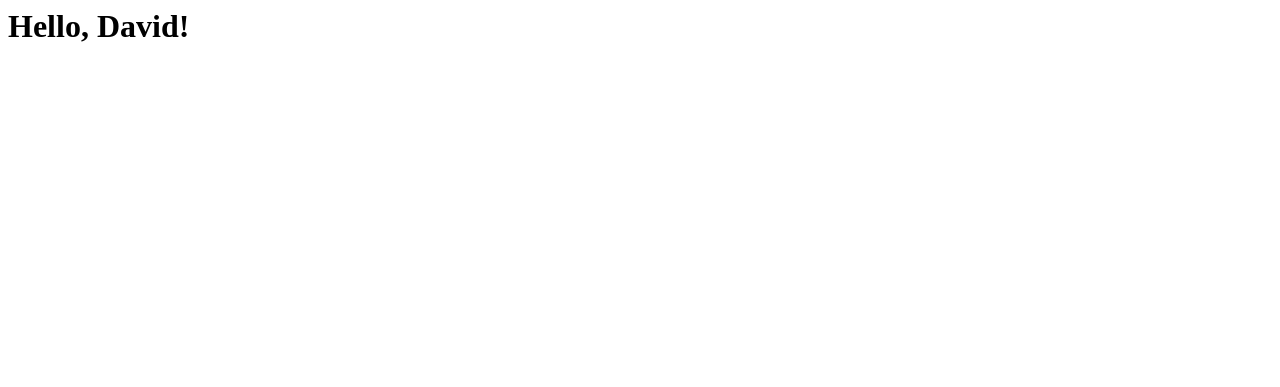
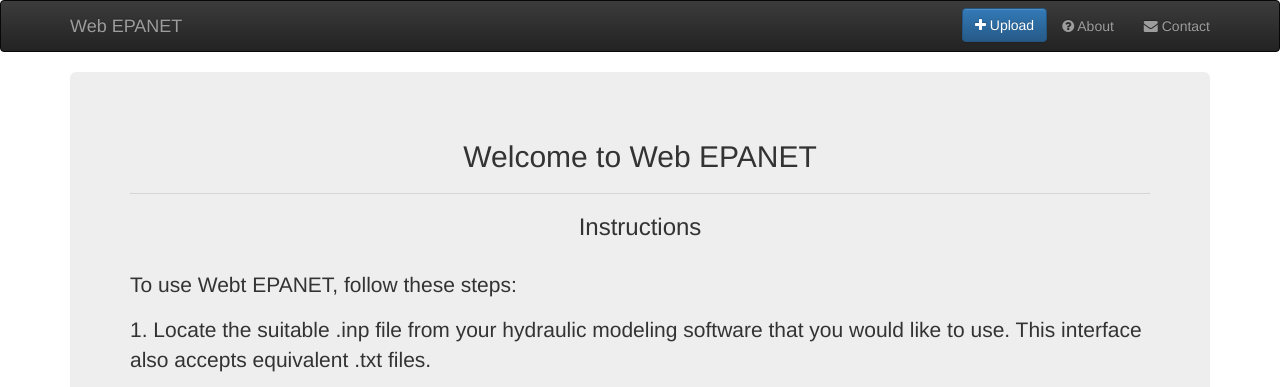
Before and after one commit to AppliedTechLab/web-epanet, a Flask app: page / in a window 1280 px wide. Before the commit the part shown is almost empty. Shown: the top 387 px of the page. Before the commit the page ends 42 px from the top, so only its background shows below. Run offline with Flask 2, Linux system fonts and the light colour scheme; some libraries are stand-ins or nearby versions.

Commit message:
update landing page

```diff
--- a/app/templates/base.html
+++ b/app/templates/base.html
@@ -1,8 +1,116 @@
-<html>
-    <head>
-        <title>{{ title }} - Web-Epanet</title>
-    </head>
-    <body>
-        <h1>Hello, {{ user.username }}!</h1>
-    </body>
+<!DOCTYPE html>
+<html lang="en">
+  <head>
+    <meta charset="utf-8">
+    <meta http-equiv="X-UA-Compatible" content="IE=edge">
+    <meta name="viewport" content="width=device-width, initial-scale=1">
+    <meta name="description" content="WEB-EPANET">
+    <meta name="author" content="WEB-EPANET">
+
+    <title>{% block title %} Web EPANET {% endblock %}</title>
+
+    <link rel="stylesheet" href="https://maxcdn.bootstrapcdn.com/bootstrap/3.2.0/css/bootstrap.min.css">
+    <link rel="stylesheet" href="https://maxcdn.bootstrapcdn.com/bootstrap/3.2.0/css/bootstrap-theme.min.css">
+
+    <link href="/static/css/font-awesome.min.css" rel="stylesheet" type="text/css">
+
+    <!-- HTML5 shim and Respond.js IE8 support of HTML5 elements and media queries -->
+    <!--[if lt IE 9]>
+      <script src="https://oss.maxcdn.com/html5shiv/3.7.2/html5shiv.min.js"></script>
+      <script src="https://oss.maxcdn.com/respond/1.4.2/respond.min.js"></script>
+    <![endif]-->
+    <link rel="stylesheet" href="static/css/custom.css">
+    {% block head %}{% endblock %}
+  </head>
+
+<body role="document">
+
+    <div class="navbar navbar-inverse" role="navigation">
+      <div class="container">
+        <ul class="nav navbar-nav navbar-right">
+          <li>
+              <div style="padding-top: 7px;">
+                <button type="button" class="btn btn-primary" data-toggle="modal" data-target="#myModal1">
+                    <i class="fa fa-plus" aria-hidden="true"></i> Upload
+                </button>
+
+              </div>
+
+          </li>
+            <li class="{% block about_active %}{% endblock %}"><a href="/about"><i class="fa fa-question-circle" aria-hidden="true"></i> About</a></li>
+            <li class="{% block contact_active %}{% endblock %}"><a href="/contact"><i class="fa fa-envelope" aria-hidden="true"></i> Contact</a></li>
+        </ul>
+
+        <!-- Header -->
+        <div class="navbar-header">
+          <button type="button" class="navbar-toggle collapsed" data-toggle="collapse" data-target=".navbar-collapse">
+            <span class="sr-only">Toggle navigation</span>
+            <span class="icon-bar"></span>
+            <span class="icon-bar"></span>
+            <span class="icon-bar"></span>
+          </button>
+          <a class="navbar-brand" href="/index">Web EPANET</a>
+        </div>
+
+        <div class="collapse navbar-collapse">
+          <ul class="nav navbar-nav">
+
+          </ul>
+        </div>
+      </div>
+    </div>
+
+    <!-- Upload Modal 1 -->
+    <div class="modal fade" id="myModal1" tabindex="-1" role="exampleModalLabel" aria-hidden="true">
+      <form class="form-horizontal" id="upload" role="form" action="#" method="POST" enctype="multipart/form-data">
+      <div class="modal-dialog" role="document">
+        <div class="modal-content">
+          <!-- Modal Header -->
+          <div class="modal-header">
+            <button type="button" class="close" data-dismiss="modal" aria-label="Close">
+              <span aria-hidden="true">&times;</span>
+            </button>
+            <h4 class="modal-title" id="exampleModalLabel">Upload</h4>
+          </div>
+          <!-- Modal Body -->
+          <div class="modal-body" align="left">
+              <p>Please upload a suitable file below.
+                  If you are converting multiple files, refresh the page before doing so.</p>
+             <label for="myfile" class="control-label">Choose a file <font color="red">*</font></label>
+
+              <label class="btn btn-default">
+              <input name="myfile" type="file" class="form-control" id="myfile" hidden required>
+          </label>
+          </div>
+          <!-- Modal Footer -->
+          <div class="modal-footer">
+            <button type="button" class="btn btn-danger" data-dismiss="modal">&times;</button>
+            <button type="submit" class="btn btn-primary">Create File</button>
+          </div>
+        </div>
+      </div>
+      </form>
+    </div>
+
+  </div>
+
+    <div class="container theme-showcase" role="main">
+      {% block content %}{% endblock %}
+    </div>
+
+
+  <div style="padding-top: 10px; padding-bottom: 25px; text-align: center;">
+      Web EPANET (2019) <br>
+      Code available on
+        <a href="https://github.com/paiva/web-epanet">
+            Github <i class="fa fa-github" aria-hidden="true"></i>
+        </a>
+  </div>
+    <!-- Bootstrap core JavaScript
+    ================================================== -->
+    <!-- Placed at the end of the document so the pages load faster -->
+    <script src="https://ajax.googleapis.com/ajax/libs/jquery/1.11.1/jquery.min.js"></script>
+    <script src="https://maxcdn.bootstrapcdn.com/bootstrap/3.2.0/js/bootstrap.min.js"></script>
+
+</body>
 </html>
--- a/app/templates/index.html
+++ b/app/templates/index.html
@@ -1 +1,31 @@
-{% extends "base.html" %}
+{% extends 'base.html' %}
+
+{% block content %}
+    <div class="jumbotron" style="text-align: center">
+
+    <h2>Welcome to Web EPANET</h2>
+    <hr>
+        <h3>Instructions</h3>
+        <br>
+        <div style="text-align: left">
+        <p>To use Webt EPANET, follow these steps:</p>
+        <p>1. Locate the suitable .inp file from your hydraulic modeling software that you would
+            like to use. This interface also accepts equivalent .txt files.</p>
+    <div style="text-align: center;">
+        <img src="static/img/sample.png" style="width: 70%; height: 70%"/>
+        <br>
+        Example of suitable .inp file
+
+    </div>
+    <br>
+    <p>2. If you would like to customize your certain variables, type them in the
+        textboxes under the Customize section. Simply type in the new value
+        (no spaces or letters), and press "Enter Variable." Note that some sections
+        are mandatory for the program to function.
+        These variables are labeled as "MANDATORY."</p>
+            <p>3. Upload your suitable file under the <strong>Upload</strong> section.</p>
+            <p>4. Then press the create button under the <strong>Create</strong> section and follow the download link to your new .inp file.</p>
+    </div>
+    </div>
+
+{% endblock %}
```
